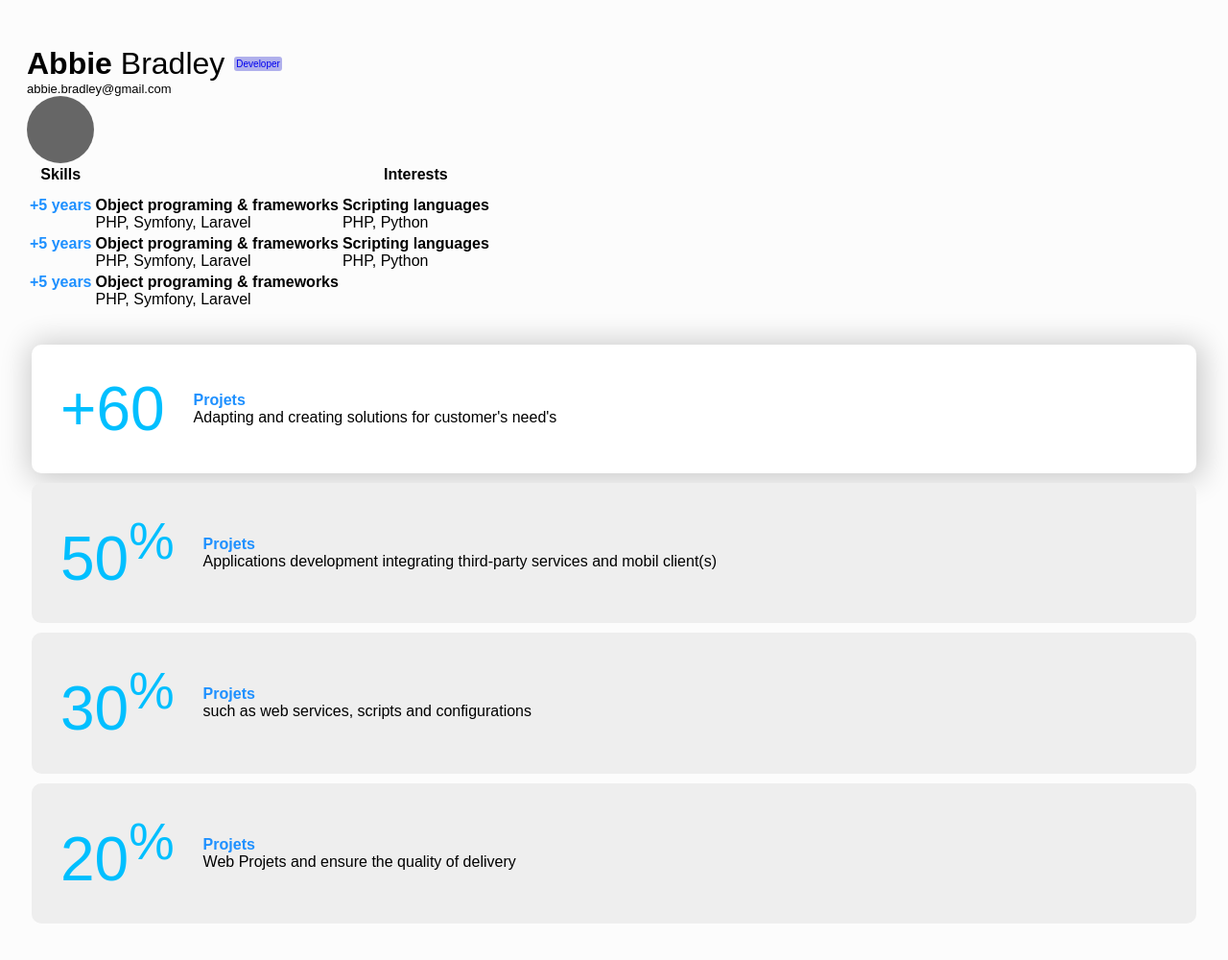
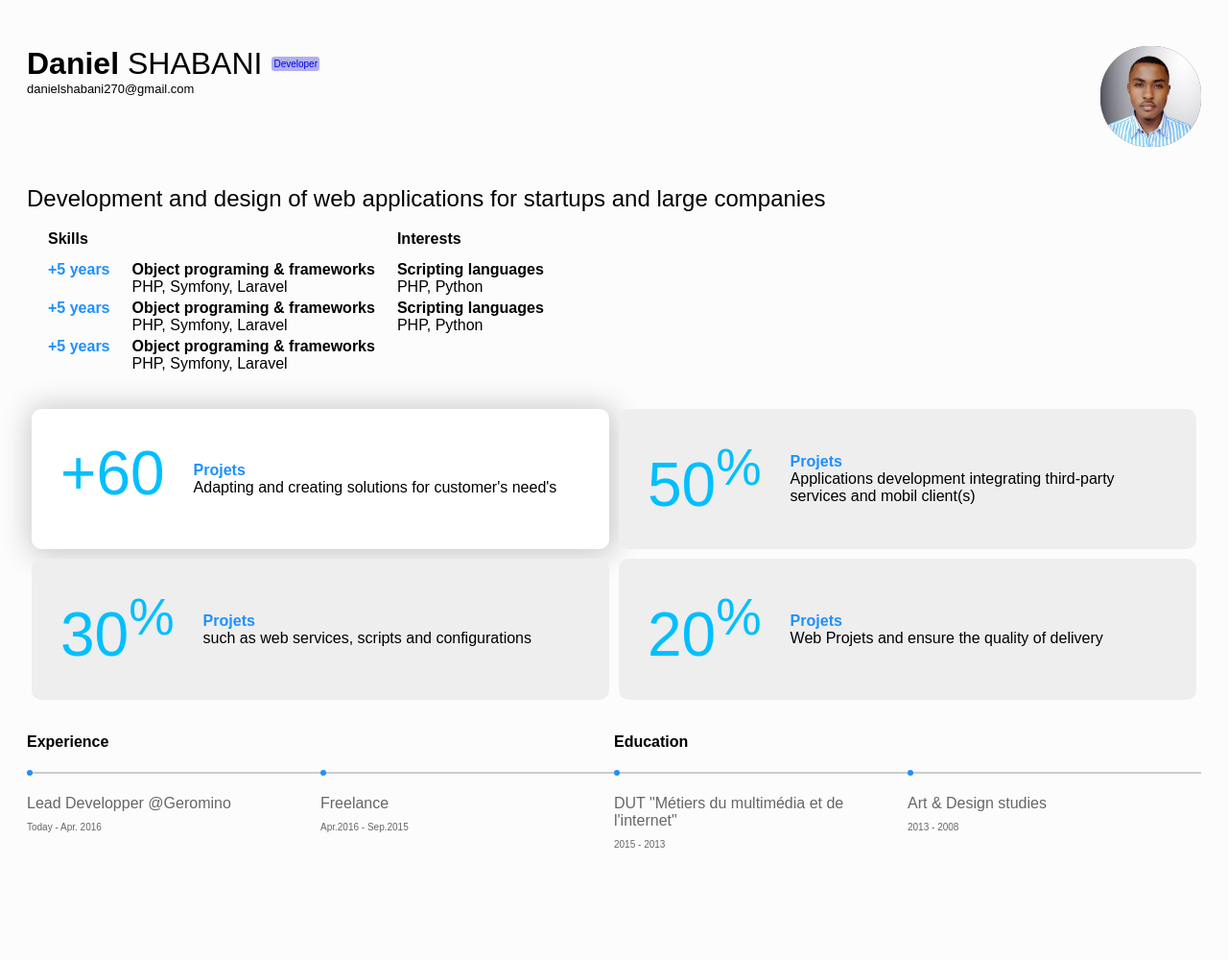
Before and after one commit to johnmbiya/Mon-CV, a plain HTML site: page index.html in a window 1280 px wide. Shown: the whole page at 96% size. After the commit the page ends 933 px from the top, so only its background shows below. Drawn offline with Linux system fonts and the light colour scheme.

Commit message:
mon profil

```diff
--- a/css/index.css
+++ b/css/index.css
@@ -1,30 +1,90 @@
+th {
+    text-align: left;
+}
+td, th{
+    padding-left: 20px;
+}
+td:first-child, th: first-child{
+    padding-left: 0;
+}
+th{
+    margin-bottom: 20px;
+}
+
+
+
 body{
     padding: 40px 20px 40px 20px; font-family: Arial, Helvetica;
      background: #fcfcfc;
 }
-header{display: flex;}
-.a{  display: flex; align-items: center; }
-header a{ margin-left: 10px; background: rgba(0, 0, 200, 0.3); border-radius: 3px; display: inline-block;
-    padding: 2px; font-size: x-small; text-decoration: none;}
+header{
+    display: flex;
+}
+
+h1{
+    font-size:x-large; font-weight: lighter; margin-top: 40px;
+}
+.div0{
+    flex-grow: 1; font-size: xx-large;
+}
+.div1 {
+    display: flex; align-items: center;
+ }
+header a{ margin-left: 10px; background: rgba(0, 0, 200, 0.3); border-radius: 3px;
+     display: inline-block; padding: 2px; font-size: x-small; text-decoration: none;
+}
 header span {
     display: block; font-size: small; font-weight: lighter;
 }
-.b{ width:70px; height: 70px; border-radius: 100%; background: #666; }
+.div2{
+     width: 105px; height: 105px; border-radius: 100%; background:#666;
+     overflow: hidden; -webkit-border-radius: 50px; -moz-border-radius: 50px;
+     display: flex; flex-direction: column;
+     }
 thead th div { margin-bottom: 10px;}
 tbody{ text-align: left;}
-.c { font-weight: bold; color: dodgerblue; vertical-align: top;}
-.d { font-weight: bold;}
-.e { font-weight:lighter;}
+.div3{
+    font-weight: bold; color: dodgerblue; vertical-align: top;
+}
+.div4 { font-weight: bold;}
+.div5 { font-weight:lighter;}
 .div{
-    margin-top: 30px; margin-bottom: 30px; display:grid;
+    margin-top: 30px; margin-bottom: 30px; display:grid; grid-template-columns: 1fr 1fr;
 }
-.f { display: flex; margin:5px; padding: 30px; background: white;
-    border-radius: 10px; align-items: center; box-shadow: 2px 2px 30px 5px rgba(0, 0, 0, 0.2);}
-.g { height: 100%; font-size: 400%; color: deepskyblue; margin-right: 30px;}
-.h { flex-grow: 1; }
-.i{ font-weight: bold; color: dodgerblue;}
-.j {
+.div6 {
+    display: flex; margin:5px; padding: 30px; background: white;
+    border-radius: 10px; align-items: center; box-shadow: 2px 2px 30px 5px rgba(0, 0, 0, 0.2);
+}
+.div7 {
+     height: 100%; font-size: 400%; color: deepskyblue; margin-right: 30px;
+    }
+.div8 { flex-grow: 1; }
+.div9{ font-weight: bold; color: dodgerblue;}
+.div10 {
     display: flex; margin:5px;
     padding: 30px; background: #eee; border-radius: 10px; align-items: center;
 }
-.k{ height: 100%; font-size: 400%; color: deepskyblue; margin-right: 30px;}
+.div11{
+    height: 100%; font-size: 400%; color: deepskyblue; margin-right: 30px;
+}
+footer{
+    margin-top: 20px; display:grid; grid-template-columns: 1fr 1fr 1fr 1fr;
+}
+.footer1{
+    display: flex; align-items:center; padding: 20px 0 20px 0;
+}
+.footer2{
+    width:6px; height:6px; background:dodgerblue; border-radius: 100%;
+}
+.footer3{
+    border: 1px solid #ccc; flex-grow: 1;
+}
+.footer4{
+    color: #666;
+}
+.footer5{
+    margin-bottom: 10px;
+}
+.footer6{
+    font-weight: lighter; font-size: x-small;
+}
--- a/index.html
+++ b/index.html
@@ -3,18 +3,22 @@
 <head>
     <meta charset="UTF-8">
     <link rel="stylesheet" href="css/index.css">
-    <title>profil</title>
+    <title>mon profil</title>
 </head>
 <body>
     <header>
-		<div style="flex-grow: 1; font-size: xx-large;">
-			<div class="a"><div><strong>Abbie</strong> Bradley
-			</div>
-				<a href="#">Developer</a>
-            </div>
-			<span>abbie.bradley@gmail.com</span>
-		<div class="b"></div>
+		<div class="div0">
+			<div class="div1"><div><strong>Daniel</strong> SHABANI</div>
+			<a href="#">Developer</a>
+
+        </div>
+		<span>danielshabani270@gmail.com</span>
+		</div>
+		<div class="div2"><img src="image/photo.jpg" alt="ma photo"></div>
+
 	</header>
+
+	<h1>Development and design of web applications for startups and large companies</h1>
 
     <table>
 		<thead>
@@ -24,29 +28,29 @@
 		</thead>
 		<tbody>
 			<tr>
-				<td class="c">+5 years</td>
-				<td><div class="d">Object programing & frameworks</div>
-					<div class="e">PHP, Symfony, Laravel</div>
+				<td class="div3">+5 years</td>
+				<td><div class="div4">Object programing & frameworks</div>
+					<div class="div5">PHP, Symfony, Laravel</div>
 				</td>
 				<td>
-					<div class="d">Scripting languages</div>
-					<div class="e">PHP, Python</div>
+					<div class="div4">Scripting languages</div>
+					<div class="div5">PHP, Python</div>
 				</td>
 			</tr>
 			<tr>
-				<td class="c">+5 years</td>
-				<td><div class="d">Object programing & frameworks</div>
-					<div class="e">PHP, Symfony, Laravel</div>
+				<td class="div3">+5 years</td>
+				<td><div class="div4">Object programing & frameworks</div>
+					<div class="div5">PHP, Symfony, Laravel</div>
 				</td>
 				<td>
-					<div class="d">Scripting languages</div>
-					<div class="e">PHP, Python</div>
+					<div class="div4">Scripting languages</div>
+					<div class="div5">PHP, Python</div>
 				</td>
 			</tr>
 			<tr>
-				<td class="c">+5 years</td>
-				<td><div class="d">Object programing & frameworks</div>
-					<div class="e">PHP, Symfony, Laravel</div>
+				<td class="div3">+5 years</td>
+				<td><div class="div4">Object programing & frameworks</div>
+					<div class="div5">PHP, Symfony, Laravel</div>
 				</td>
 				<td>
 				</td>
@@ -55,35 +59,91 @@
 	</table>
 
     <div class="div">
-		<div class="f" >
-			<div class="g">+60</div>
-			<div class="h">
-				<div class="i">Projets</div>
-				<div class="e">Adapting and creating solutions for customer's need's</div>
+		<div class="div6" >
+			<div class="div7">+60</div>
+			<div class="div8">
+				<div class="div9">Projets</div>
+				<div class="div5">Adapting and creating solutions for customer's need's</div>
 			</div>
 		</div>
-		<div class="j">
-			<div class="k">50<sup>%</sup></div>
-			<div class="h">
-				<div class="i">Projets</div>
-				<div class="e">Applications development integrating third-party services and mobil client(s)</div>
+		<div class="div10">
+			<div class="div11">50<sup>%</sup></div>
+			<div class="div8">
+				<div class="div9">Projets</div>
+				<div class="div5">Applications development integrating third-party services and mobil client(s)</div>
 			</div>
 		</div>
-		<div class="j">
-			<div class="k">30<sup>%</sup></div>
-			<div class="h">
-				<div class="i">Projets</div>
-				<div class="e">such as web services, scripts and configurations</div>
+		<div class="div10">
+			<div class="div11">30<sup>%</sup></div>
+			<div class="div8">
+				<div class="div9">Projets</div>
+				<div class="div5">such as web services, scripts and configurations</div>
 			</div>
 		</div>
-		<div class="j">
-			<div class="k">20<sup>%</sup></div>
-			<div class="h">
-				<div class="i">Projets</div>
-				<div class="e">Web Projets and ensure the quality of delivery</div>
+		<div class="div10">
+			<div class="div11">20<sup>%</sup></div>
+			<div class="div8">
+				<div class="div9">Projets</div>
+				<div class="div5">Web Projets and ensure the quality of delivery</div>
 			</div>
 		</div>
 	</div>
 
+	<footer>
+		<div>
+			<div class="div4">Experience</div>
+			<div class="footer1">
+				<div class="footer2"></div>
+				<div class="footer3"></div>
+			</div>
+			<div class="footer4">
+				<div class="footer5">Lead Developper @Geromino</div>
+				<div class="footer6">
+					Today - Apr. 2016
+				</div>
+			</div>
+		</div>
+		<div>
+			<div class="div4">&nbsp;</div>
+			<div class="footer1">
+				<div class="footer2"></div>
+				<div class="footer3"></div>
+			</div>
+			<div class="footer4">
+				<div class="footer5">Freelance</div>
+				<div class="footer6">
+					Apr.2016 - Sep.2015
+				</div>
+				</div>
+		</div>
+		<div>
+			<div class="div4">Education</div>
+			<div class="footer1">
+				<div class="footer2"></div>
+				<div class="footer3"></div>
+			</div>
+			<div class="footer4">
+				<div class="footer5">DUT "Métiers du multimédia et de l'internet"</div>
+				<div class="footer6">
+					2015 - 2013
+				</div>
+			</div>
+		</div>
+		<div>
+			<div class="div4">&nbsp;</div>
+			<div class="footer1">
+				<div class="footer2"></div>
+				<div class="footer3"></div>
+			</div>
+			<div class="footer4">
+				<div class="footer5">Art & Design studies</div>
+				<div class="footer6">
+					2013 - 2008
+				</div>
+			</div>
+		</div>
+
+	</footer>
+
 </body>
 </html>
```
Also changed, not shown: image/photo.jpg (added).
